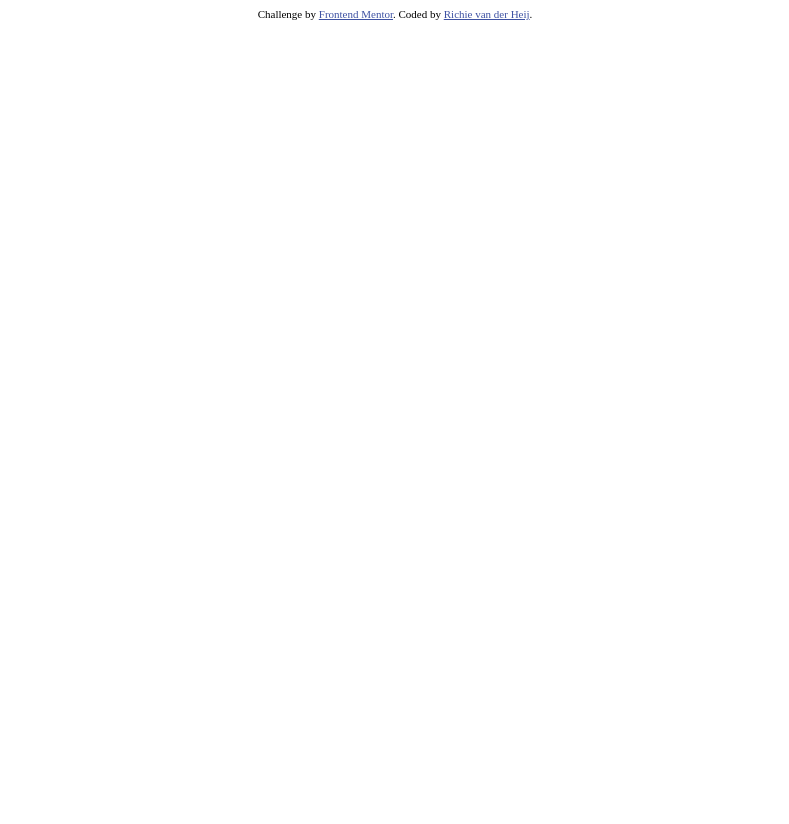
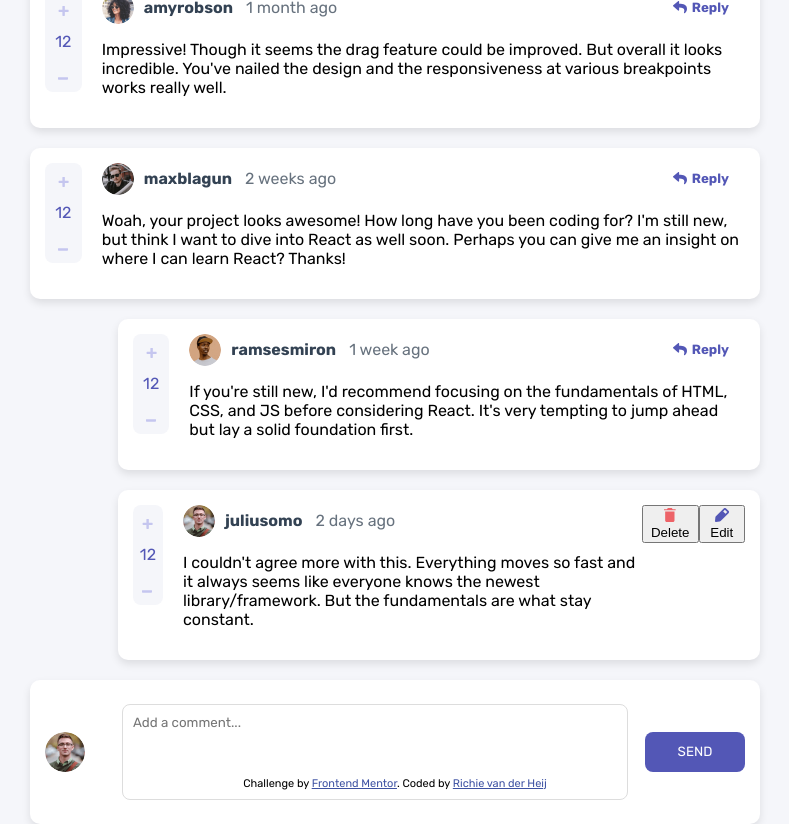
Before and after one commit to Richievdheij/interactive-comments-section-main, a plain HTML site: page index.html in a window 1280 px wide. Shown: the whole page, without its empty margins (245-1034 px from the left). Before the commit the page ends 800 px from the top, so only its background shows below. Drawn offline with Linux system fonts and the light colour scheme.

Commit message:
Update 2

```diff
--- a/index.html
+++ b/index.html
@@ -2,9 +2,10 @@
 <html lang="en">
 <head>
   <meta charset="UTF-8">
-  <meta name="viewport" content="width=device-width, initial-scale=1.0"> <!-- displays site properly based on user's device -->
+  <meta name="viewport" content="width=device-width, initial-scale=1.0">
   <link rel="icon" type="image/png" sizes="32x32" href="./images/favicon-32x32.png">
   <link href="https://fonts.googleapis.com/css2?family=Rubik:wght@400;500;700&display=swap" rel="stylesheet">
+  <link rel="stylesheet" href="styles.css">
   <title>Frontend Mentor | Interactive comments section</title>
   <style>
     .attribution { font-size: 11px; text-align: center; }
@@ -12,16 +13,112 @@
   </style>
 </head>
 <body>
-  <div class="container" id="comments-container">
-    <!-- Comments will be dynamically injected here -->
+
+  <div class="container">
+    <div class="comment-container">
+      <!-- Comment 1 -->
+      <div class="comment large">
+        <div class="comment-content">
+          <div class="like-button">
+            <button class="like-up"><img src="./images/icon-plus.svg" alt="Plus Icon"></button>
+            <span class="like-count">12</span>
+            <button class="like-down"><img src="./images/icon-minus.svg" alt="Minus Icon"></button>
+          </div>
+          <div class="comment-body">
+            <div class="info-text">
+              <img src="./images/avatars/image-amyrobson.png" alt="Amy Robson Profile Picture" class="profile-pic-small">
+              <div class="username">amyrobson</div>
+              <div class="comment-time">1 month ago</div>
+            </div>
+            <div class="comment-text">
+              <p>Impressive! Though it seems the drag feature could be improved. But overall it looks incredible. You've nailed the design and the responsiveness at various breakpoints works really well.</p>
+            </div>
+          </div>
+          <button class="reply-button"><img src="./images/icon-reply.svg" alt="Reply Icon"> Reply</button>
+        </div>
+      </div>
+
+      <!-- Comment 2 with replies -->
+      <div class="comment large">
+        <div class="comment-content">
+          <div class="like-button">
+            <button class="like-up"><img src="./images/icon-plus.svg" alt="Plus Icon"></button>
+            <span class="like-count">12</span>
+            <button class="like-down"><img src="./images/icon-minus.svg" alt="Minus Icon"></button>
+          </div>
+          <div class="comment-body">
+            <div class="info-text">
+              <img src="./images/avatars/image-maxblagun.png" alt="Max Blagun Profile Picture" class="profile-pic-small">
+              <div class="username">maxblagun</div>
+              <div class="comment-time">2 weeks ago</div>
+            </div>
+            <div class="comment-text">
+              <p>Woah, your project looks awesome! How long have you been coding for? I'm still new, but think I want to dive into React as well soon. Perhaps you can give me an insight on where I can learn React? Thanks!</p>
+            </div>
+          </div>
+          <button class="reply-button"><img src="./images/icon-reply.svg" alt="Reply Icon"> Reply</button>
+        </div>
+      </div>
+
+      <!-- Reply 1 to Comment 2 -->
+      <div class="comment small">
+        <div class="comment-content">
+          <div class="like-button">
+            <button class="like-up"><img src="./images/icon-plus.svg" alt="Plus Icon"></button>
+            <span class="like-count">12</span>
+            <button class="like-down"><img src="./images/icon-minus.svg" alt="Minus Icon"></button>
+          </div>
+          <div class="comment-body">
+            <div class="info-text">
+              <img src="./images/avatars/image-ramsesmiron.png" alt="Ramses Miron Profile Picture" class="profile-pic-small">
+              <div class="username">ramsesmiron</div>
+              <div class="comment-time">1 week ago</div>
+            </div>
+            <div class="comment-text">
+              <p>If you're still new, I'd recommend focusing on the fundamentals of HTML, CSS, and JS before considering React. It's very tempting to jump ahead but lay a solid foundation first.</p>
+            </div>
+          </div>
+          <button class="reply-button"><img src="./images/icon-reply.svg" alt="Reply Icon"> Reply</button>
+        </div>
+      </div>
+
+      <!-- Reply 2 to Reply 1 -->
+      <div class="comment small">
+        <div class="comment-content">
+          <div class="like-button">
+            <button class="like-up"><img src="./images/icon-plus.svg" alt="Plus Icon"></button>
+            <span class="like-count">12</span>
+            <button class="like-down"><img src="./images/icon-minus.svg" alt="Minus Icon"></button>
+          </div>
+          <div class="comment-body">
+            <div class="info-text">
+              <img src="./images/avatars/image-juliusomo.png" alt="Julius Omo Profile Picture" class="profile-pic-small">
+              <div class="username">juliusomo</div>
+              <div class="comment-time">2 days ago</div>
+            </div>
+            <div class="comment-text">
+              <p>I couldn't agree more with this. Everything moves so fast and it always seems like everyone knows the newest library/framework. But the fundamentals are what stay constant.</p>
+            </div>
+          </div>
+          <button class="delete-button"><img src="./images/icon-delete.svg" alt="Delete Icon"> Delete</button>
+          <button class="edit-button"><img src="./images/icon-edit.svg" alt="Edit Icon"> Edit</button>
+        </div>
+      </div>
+    </div>
+
+    <!-- Add Comment Section -->
+    <div class="add-comment-container">
+      <img src="./images/avatars/image-juliusomo.png" alt="Julius Omo Profile Picture" class="profile-pic">
+      <textarea class="add-comment" placeholder="Add a comment..."></textarea>
+      <button class="send-button">SEND</button>
+    </div>
   </div>
 
-  <div class="attribution">
-    Challenge by <a href="https://www.frontendmentor.io?ref=challenge" target="_blank">Frontend Mentor</a>.
-    Coded by <a href="#">Richie van der Heij</a>.
-  </div>
+  <!-- Extra -->
+    <div class="attribution">
+      Challenge by <a href="https://www.frontendmentor.io?ref=challenge" target="_blank">Frontend Mentor</a>.
+      Coded by <a href="#">Richie van der Heij</a>
+    </div>
 
-  <!-- JS -->
-  <script src="script.js"></script>
 </body>
 </html>
--- a/styles.css
+++ b/styles.css
@@ -0,0 +1,195 @@
+body {
+    margin: 0;
+    padding: 0;
+    font-family: 'Rubik', sans-serif;
+    display: flex;
+    justify-content: center;
+    align-items: center;
+    height: 100vh;
+    background-color: #F5F6FA;
+  }
+
+  .container {
+    background-color: #F5F6FA;
+    box-sizing: border-box;
+    display: flex;
+    flex-direction: column;
+    justify-content: space-between;
+  }
+
+  .comment-container {
+    display: flex;
+    flex-direction: column;
+    align-items: flex-end;
+  }
+
+  .comment {
+    background-color: #ffffff;
+    padding: 15px;
+    box-sizing: border-box;
+    margin-bottom: 20px;
+    position: relative;
+  }
+
+  .comment.large {
+    box-shadow: 0 4px 8px rgba(0, 0, 0, 0.1);
+    border-radius: 10px;
+    width: 730px;
+    height: auto;
+  }
+
+  .comment.small {
+    box-shadow: 0 4px 8px rgba(0, 0, 0, 0.1);
+    border-radius: 10px;
+    width: 642px;
+    height: auto;
+  }
+
+  .comment-content {
+    display: flex;
+    align-items: flex-start;
+  }
+
+  .like-button {
+    display: flex;
+    flex-direction: column;
+    align-items: center;
+    justify-content: center;
+    width: 40px;
+    height: 100px;
+    background-color: #F5F6FA;
+    border-radius: 8px;
+    margin-right: 20px;
+    gap: 5px;
+  }
+
+  .like-up, .like-down {
+    color: #C5C6EF;;
+    border: none;
+    background: none;
+    font-size: 20px;
+    cursor: pointer;
+  }
+
+  .like-count {
+    color: #5357B6;
+    font-size: 16px;
+    margin: 5px 0;
+  }
+
+  .comment-body {
+    width: 100%;
+  }
+
+  .info-text {
+    display: flex;
+    align-items: center;
+    margin-bottom: 10px;
+  }
+
+  .profile-pic-small {
+    width: 32px;
+    height: 32px;
+    border-radius: 50%;
+    margin-right: 10px;
+  }
+
+  .username {
+    color: #334253;
+    font-size: 16px;
+    font-weight: bold;
+    margin-right: 13px;
+  }
+
+  .comment-time {
+    font-size: 16px;
+    color: #67727E;
+    margin-right: 10px;
+  }
+
+  .reply-button {
+    background-color: #ffffff;
+    border: none;
+    color: #5357B6;
+    font-weight: 600;
+    border-radius: 8px;
+    padding: 8px 16px;
+    font-family: 'Rubik', sans-serif;
+    cursor: pointer;
+    transition: 0.3s ease;
+    position: absolute;
+    top: 15px;
+    right: 15px;
+    display: flex;
+    align-items: center;
+  }
+
+  .reply-button img {
+    margin-right: 5px;
+  }
+
+  .reply-button:hover {
+    color: #4c5eff;
+  }
+
+  .comment-text {
+    font-size: 16px;
+  }
+
+  .add-comment-container {
+    box-shadow: 0 4px 8px rgba(0, 0, 0, 0.1);
+    border-radius: 10px;
+    width: 730px;
+    height: 144px;
+    background-color: #ffffff;
+    padding: 15px;
+    box-sizing: border-box;
+    display: flex;
+    align-items: center;
+    justify-content: space-between;
+  }
+
+  .profile-pic {
+    width: 40px;
+    height: 40px;
+    border-radius: 50%;
+    margin-right: 20px;
+  }
+
+  .add-comment {
+    width: 506px;
+    height: 96px;
+    border-radius: 8px;
+    padding: 10px;
+    box-sizing: border-box;
+    font-family: 'Rubik', sans-serif;
+    border: 1px solid #ddd;
+    resize: none;
+  }
+
+  .send-button {
+    width: 100px;
+    height: 40px;
+    background-color: #5357B6;
+    color: #ffffff;
+    border: none;
+    border-radius: 8px;
+    font-family: 'Rubik', sans-serif;
+    cursor: pointer;
+    transition: 0.3s ease;
+  }
+
+  .send-button:hover {
+    background-color: #4c5eff;
+  }
+
+  .attribution {
+    font-size: 11px;
+    text-align: center;
+    position: absolute;
+    bottom: 10px;
+  }
+
+  .attribution a {
+    color: hsl(228, 45%, 44%);
+  }
```
Also changed, not shown: script.js (deleted).
